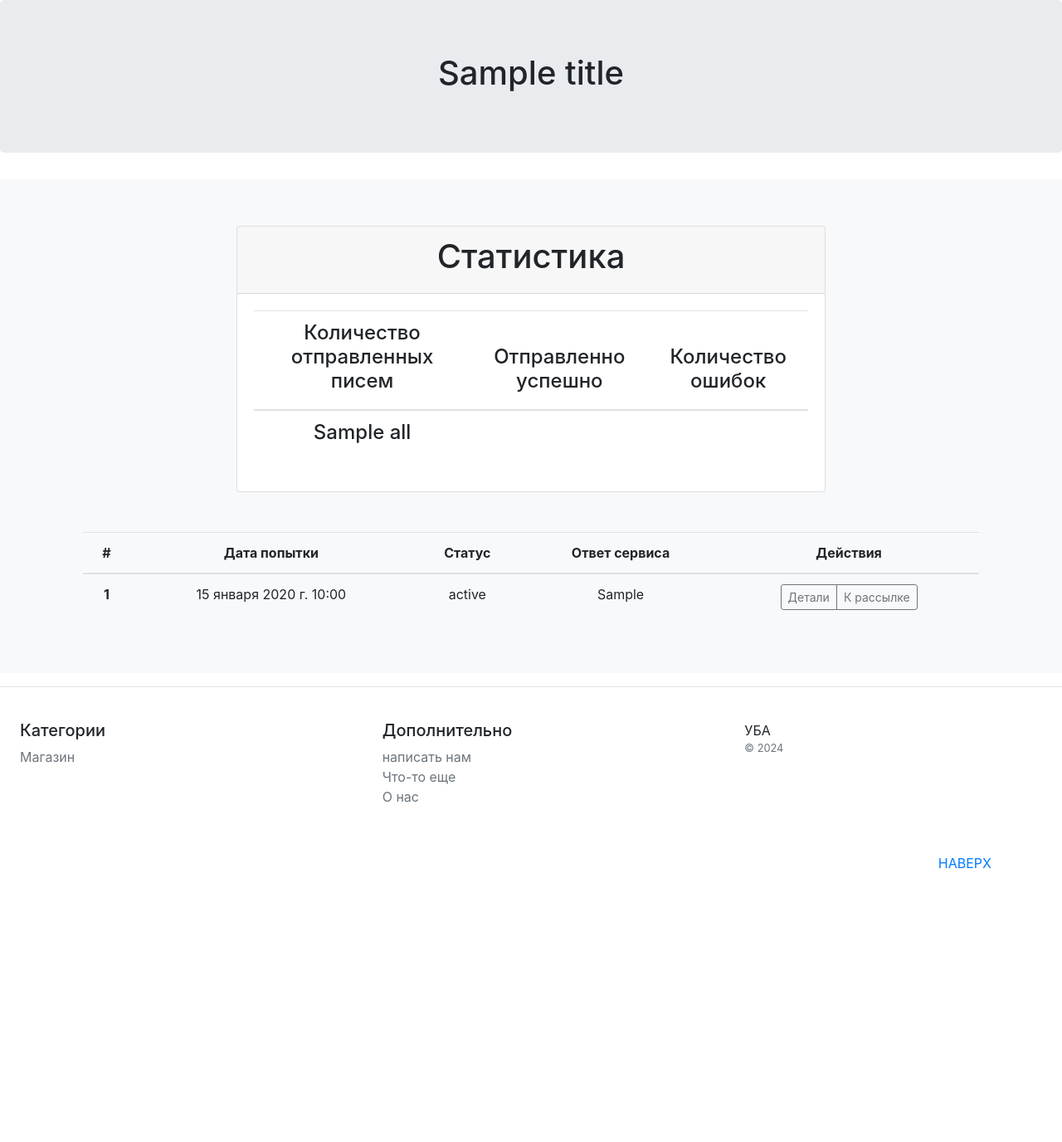
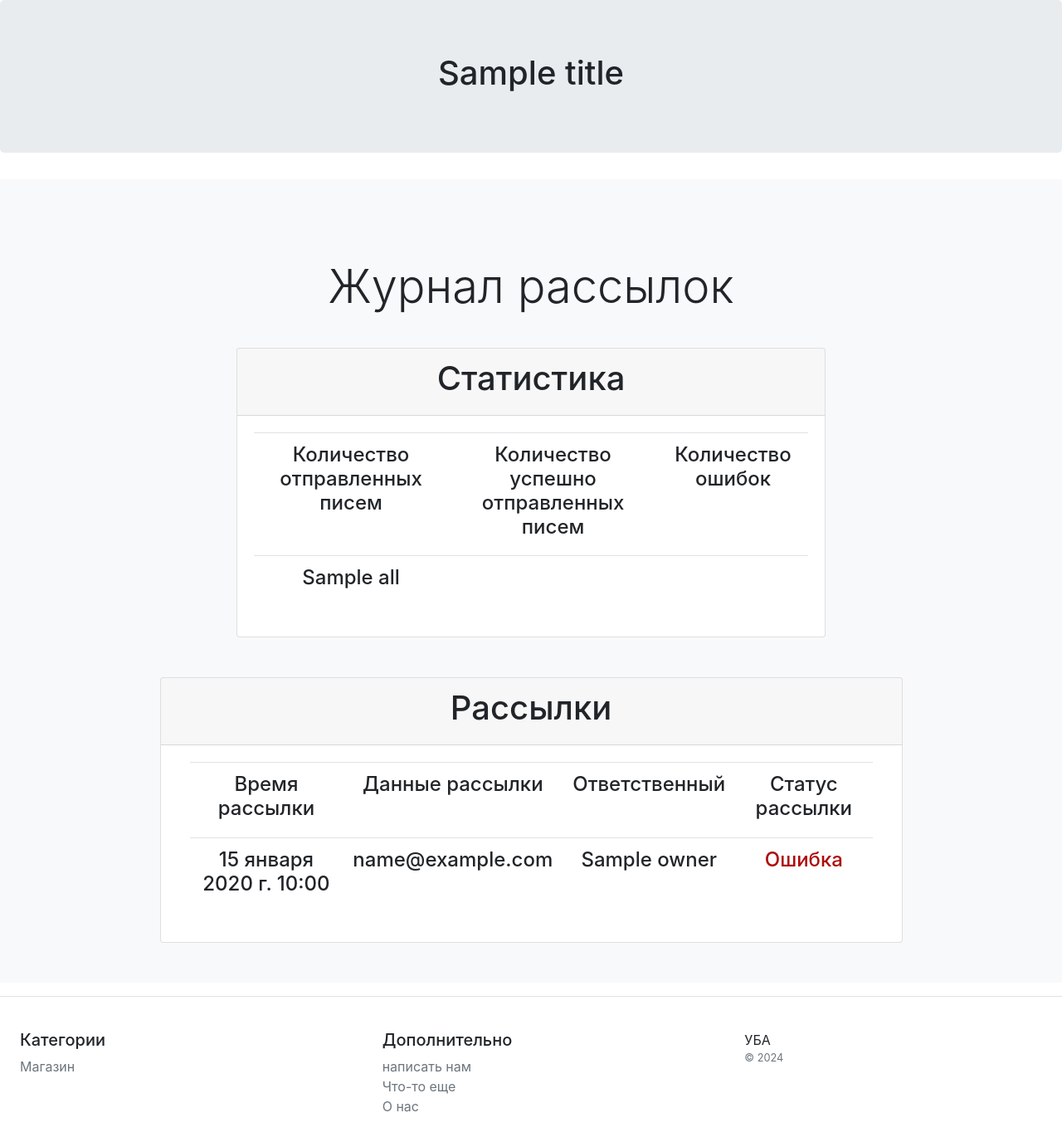
Before and after one commit to ZhenyaSok/course_proj_6, a Django app: template client_service/templates/client_service/logs_list.html in a window 1280 px wide. Shown: the part 56-1432 px from the top of the page at 83% size. Before the commit the page ends 1102 px from the top, so only its background shows below. Run offline with Django 5.2, Linux system fonts and the light colour scheme; the template is opened without the code that fills it: most values are stand-ins (such as "Sample title", 1, 10 or a date in 2020); data that the repository does not hold is empty; parts of the project's set-up code (start-up, migrations or seed data) failed here and were passed over; some libraries are stand-ins or nearby versions.

Commit message:
Логи, не записывает(((

```diff
--- a/client_service/models.py
+++ b/client_service/models.py
@@ -91,7 +91,7 @@ class Logs(models.Model):
     ]
 
     time = models.DateTimeField(verbose_name='Дата и время создания лога', auto_now_add=True)
-    status = models.CharField(max_length=100, choices=STATUS, verbose_name='Статус попытки')
+    status_try = models.BooleanField(verbose_name='Статус попытки', **NULLABLE)
     server_response = models.CharField(max_length=1000, verbose_name='Ответ почтового сервера', **NULLABLE)
     mailing = models.ForeignKey(SettingMailing, on_delete=models.CASCADE, verbose_name='Рассылка')
     owner = models.ForeignKey(settings.AUTH_USER_MODEL, **NULLABLE, on_delete=models.SET_NULL, verbose_name='Владелец')
@@ -102,4 +102,4 @@ class Logs(models.Model):
     class Meta:
         verbose_name = 'лог'
         verbose_name_plural = 'логи'
-        ordering = ('time',)
+        # ordering = ('time',)
--- a/client_service/templates/client_service/logs_list.html
+++ b/client_service/templates/client_service/logs_list.html
@@ -1,6 +1,8 @@
 {% extends 'user/base.html' %}
-{% load my_tags %}
 {% block content %}
+<div class="pricing-header px-3 py-3 pt-md-5 pb-md-4 mx-auto text-center">
+    <h1 class="display-4">Журнал рассылок</h1>
+</div>
 
 <div class="container col-8 mt-2 mb-5">
     <div class="card">
@@ -11,71 +13,53 @@
             <div class="row text-center ">
                 <div class="col-12">
                     <table class="table">
-                        <thead>
                         <tr>
                             <th><h4>Количество отправленных писем</h4></th>
-                            <th><h4>Отправленно успешно</h4></th>
+                            <th><h4>Количество успешно отправленных писем</h4></th>
                             <th><h4>Количество ошибок</h4></th>
                         </tr>
-                        </thead>
-                        <tbody>
+                        <body>
                         <tr>
                             <td><h4>{{ all }}</h4></td>
                             <td><h4>{{ success }}</h4></td>
                             <td><h4>{{ error }}</h4></td>
                         </tr>
-                        </tbody>
                     </table>
                 </div>
             </div>
         </div>
     </div>
 </div>
-
-<div class="container text-center">
-    <table class="table">
-        <thead>
+<div class="container col-10">
+    <div class="card">
+        <div class="card-header text-center">
+            <h1>Рассылки</h1>
+        </div>
+        <div class="card-body">
+            <div class="col-12">
+                <table class="table text-center">
                     <tr>
-            <th scope="col">#</th>
-            <th scope="col">Дата попытки</th>
-            <th scope="col">Статус</th>
-            <th scope="col">Ответ сервиса</th>
-            {% if user.is_staff %}
-            <th scope="col">owner</th>
+                        <th><h4>Время рассылки</h4></th>
+                        <th><h4>Данные рассылки</h4></th>
+                        <th><h4>Ответственный</h4></th>
+                        <th><h4>Статус рассылки</h4></th>
+                    </tr>
+                    {% for object in object_list %}
+                    <tr>
+                        <td><h4>{{ object.time }}</h4></td>
+                        <td><h4>{{ object.mailing }}</h4></td>
+                        <td><h4>{{ object.owner }}</h4></td>
+                        <td><h4>
+                            {% if object.status_try %}
+                            <p style="color:rgb(13, 209, 13)">Успешно</p>
+                            {% else %}
+                            <p style="color:rgb(173, 11, 11)">Ошибка</p>
                             {% endif %}
-            <th scope="col">Действия</th>
+                        </h4></td>
+                        {% endfor %}
                     </tr>
-        </thead>
-        <tbody>
-
-        {% for log in object_list %}
-
-        <tr>
-            <th scope="row">{{ forloop.counter }}</th>
-            <td>{{ log.time }}</td>
-            <td>{{ log.status }}</td>
-            <td>{{ log.server_response }}</td>
-            {% if user.is_staff %}
-            <td>{{ log.owner }}</td>
-            {% endif %}
-            <td>
-                <div class="btn-group" role="group" aria-label="Basic outlined example">
-                    <a href="{% url 'client_service:log_detail' log.pk %}" type="button"
-                       class="btn btn-sm btn-outline-secondary">Детали</a>
-                    <a href="{% url 'client_service:view' log.mailing.pk %}" type="button"
-                       class="btn btn-sm btn-outline-secondary">К рассылке</a>
-                    {% if user.is_authenticated %}
-                    <a href="{% url 'client_service:log_delete' log.pk %}" type="button"
-                       class="btn btn-sm btn btn-danger">Delete</a>
-                    {% endif %}
-                </div>
-            </td>
-        </tr>
-
-        {% endfor %}
-
-        </tbody>
                 </table>
             </div>
-
+        </div>
+    </div>
     {% endblock %}
--- a/client_service/urls.py
+++ b/client_service/urls.py
@@ -2,7 +2,7 @@ from django.urls import path
 from client_service.apps import ClientServiceConfig
 from client_service.views import MessageListView, MessageCreateView, MessageUpdateView, MessageDetailView, \
     MessageDeleteView, SettingMailingDetailView, SettingMailingListView, SettingMailingUpdateView, \
-    SettingMailingCreateView, SettingMailingDeleteView, LogsDeleteView, LogsDetailView, LogsListView, toggle_active, \
+    SettingMailingCreateView, SettingMailingDeleteView, LogsListView, toggle_active, \
     HomeView
 
 app_name = ClientServiceConfig.name
@@ -25,6 +25,6 @@ urlpatterns = [
     path('delete/<int:pk>/', SettingMailingDeleteView.as_view(), name='delete'),
 
     path('logs', LogsListView.as_view(), name='log_list'),
-    path('log/<int:pk>/', LogsDetailView.as_view(), name='log_detail'),
-    path('log_delete/<int:pk>/', LogsDeleteView.as_view(), name='log_delete'),
+    # path('log/<int:pk>/', LogsDetailView.as_view(), name='log_detail'),
+    # path('log_delete/<int:pk>/', LogsDeleteView.as_view(), name='log_delete'),
 ]
```
Also changed, not shown: client_service/admin.py (+4 -4 lines), client_service/tasks.py (+8 -6 lines), client_service/templates/client_service/main.html (+11 -10 lines), client_service/views.py (+6 -38 lines). Lines whose indentation alone changed are shown as unchanged.
